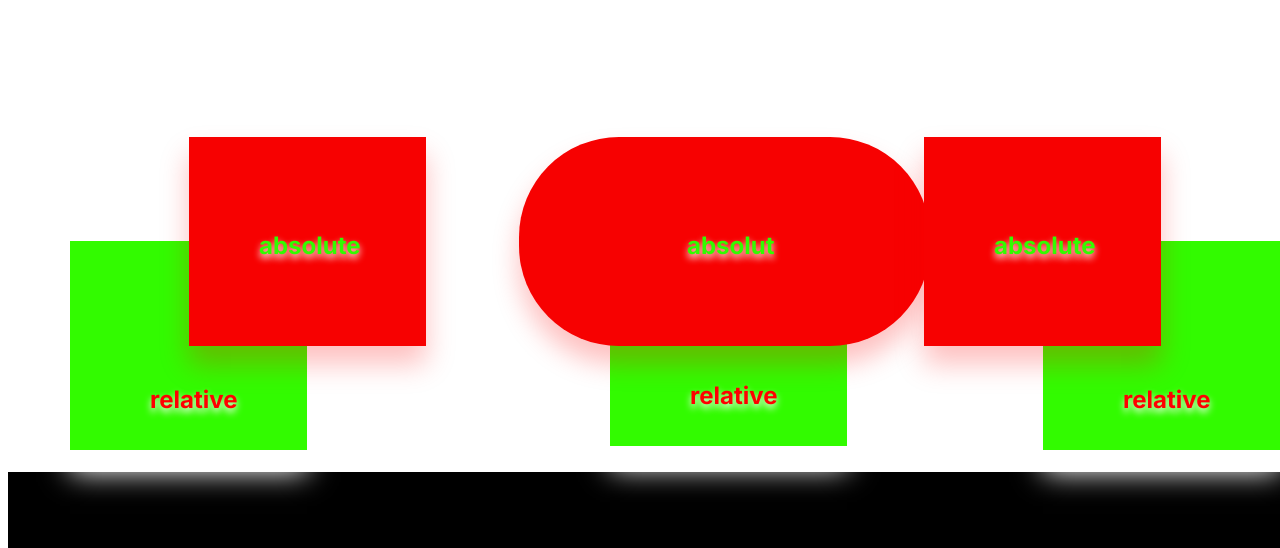
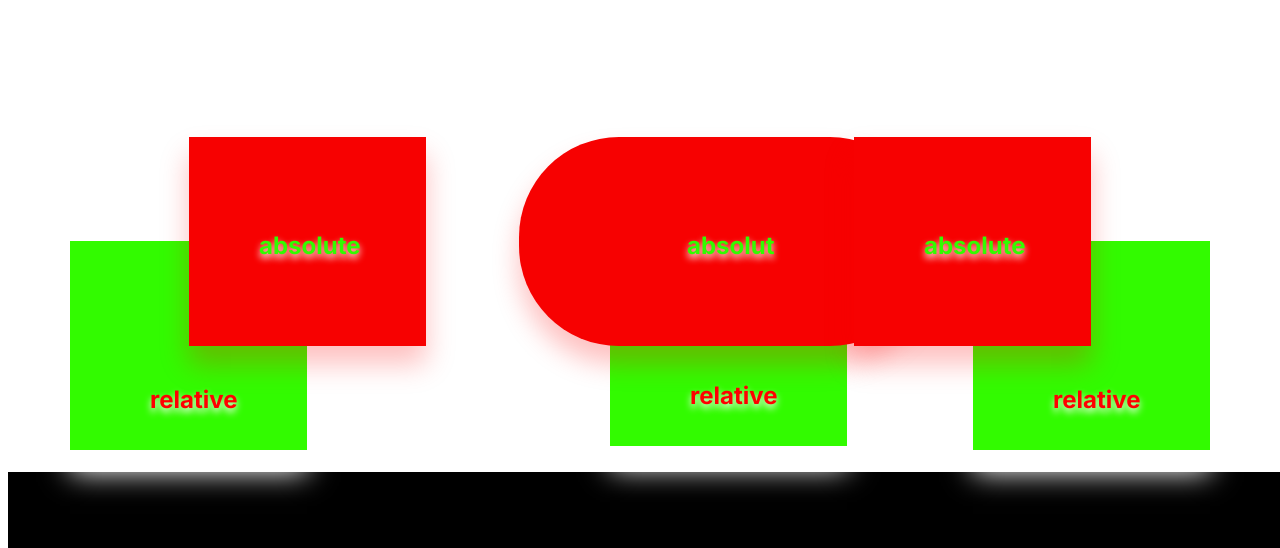
Before and after one commit to Behruz0803/3.3-dars, a plain HTML site: page index.html in a window 1280 px wide. Shown: the part 250-798 px from the top of the page. Drawn offline with Linux system fonts and the light colour scheme.

Commit message:
Update style.css

```diff
--- a/style.css
+++ b/style.css
@@ -133,7 +133,7 @@ main h1{
 .relative2{
     position: absolute;
     bottom: 100px;
-    right: 0px;
+    right: 70px;
 }
 .relative2 p{
     position: absolute;
```
